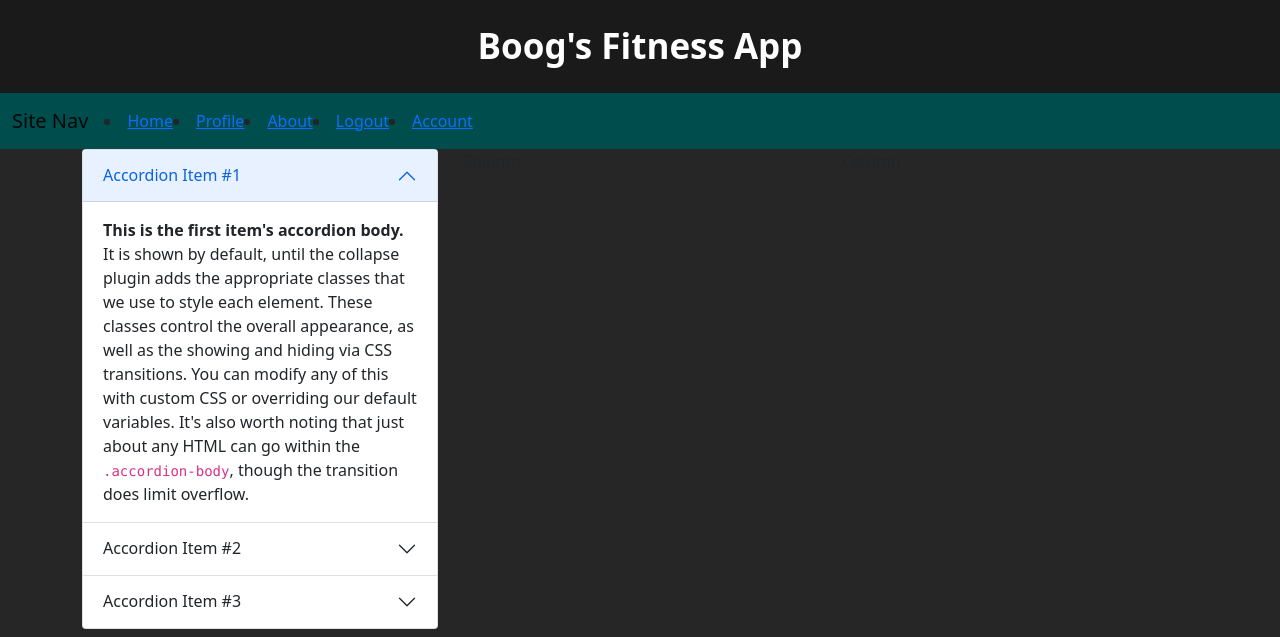
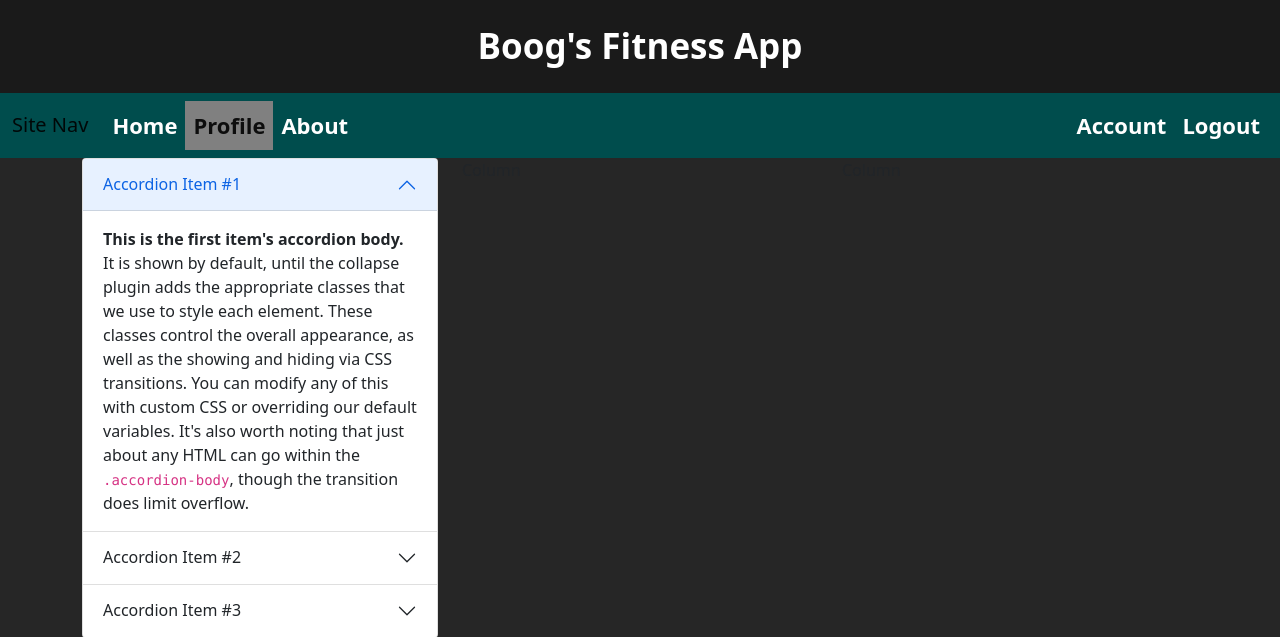
Before and after one commit to ArandaPaige/fitness_web_app, a Flask app: page /profile/weight_history in a window 1280 px wide. Shown: the top 637 px of the page. Run offline with Flask 2, Linux system fonts and the light colour scheme; a user stored in the database is signed in; tables that the repository leaves empty hold one stand-in row (values such as "Sample post").

Commit message:
Updated navbars for account and profile pages.

```diff
--- a/fitness_web_app/static/style.css
+++ b/fitness_web_app/static/style.css
@@ -4,16 +4,17 @@
 
 .navbar-light .navbar-nav .nav-link {
     color: white;
-    font-size: 18px;
+    font-size: 22px;
     font-weight: bold;
 }
 
-.navbar-light .navbar-nav .nav-link .hover {
-    color: blue;
+.hover {
+    background: darkgrey;
 }
 
-.navbar-light .navbar-nav .nav-link .active {
-    color: teal;
+.active {
+    background: grey;
+    color: white;
 }
 
 header {
--- a/fitness_web_app/templates/weight_history.html
+++ b/fitness_web_app/templates/weight_history.html
@@ -1,16 +1,34 @@
 {% extends 'base.html' %}
 {% block title %} Home {% endblock %}
 {% block navlinks %}
-    <li><a class='active' href="{{ url_for('home') }}">Home</a></li>
-    <li><a class='active' href="{{ url_for('profile') }}">Profile</a></li>
-    <li><a href="{{ url_for('about') }}">About</a></li>
-    {% if current_user.is_authenticated %}
-        <li style="float:right"><a href="{{ url_for('logout') }}">Logout</a></li>
-        <li style="float:right"><a href="{{ url_for('account') }}">Account</a></li>
-    {% else %}
-        <li style="float:right"><a href="{{ url_for('login') }}">Login</a></li>
-        <li style="float:right"><a href="{{ url_for('register') }}">Register</a></li>
-    {% endif %}
+    <ul class="navbar-nav">
+        <li class="nav-item">
+          <a class="nav-link" href="{{ url_for('home') }}">Home</a>
+        </li>
+        <li class="nav-item">
+          <a class="nav-link active" aria-current="page"  href="{{ url_for('profile') }}">Profile</a>
+        </li>
+        <li class="nav-item">
+          <a class="nav-link" href="{{ url_for('about') }}">About</a>
+        </li>
+    </ul>
+    <ul class="navbar-nav ms-auto">
+        {% if current_user.is_authenticated %}
+        <li class="nav-item">
+          <a class="nav-link" href="{{ url_for('account') }}">Account</a>
+        </li>
+        <li class="nav-item">
+          <a class="nav-link" href="{{ url_for('logout') }}">Logout</a>
+        </li>
+        {% else %}
+        <li class="nav-item">
+          <a class="nav-link" href="{{ url_for('register') }}">Register</a>
+        </li>
+        <li class="nav-item">
+          <a class="nav-link" href="{{ url_for('login') }}">Login</a>
+        </li>
+        {% endif %}
+    </ul>
 {% endblock %}
 {% block content %}
     <div class="container">
```
Also changed, not shown: fitness_web_app/templates/account.html (+19 -9 lines), fitness_web_app/templates/lifting_history.html (+28 -10 lines).
